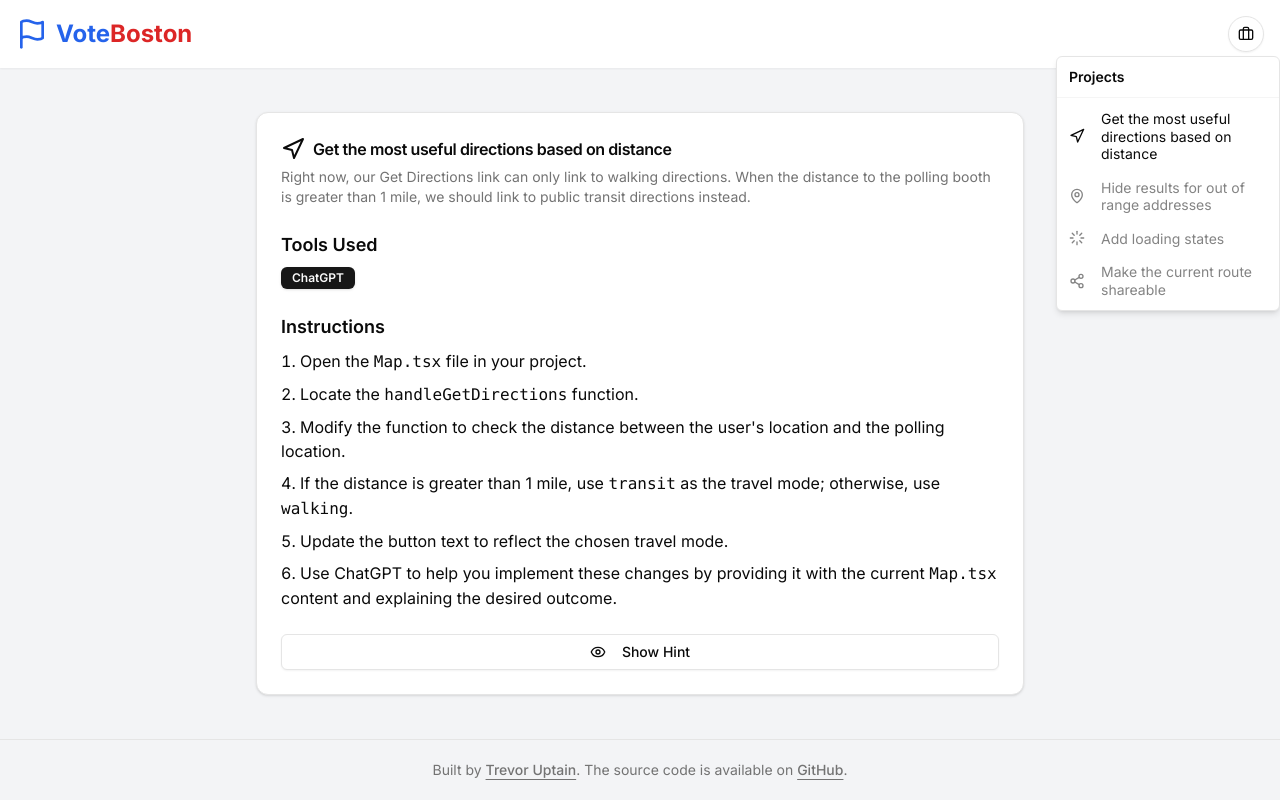
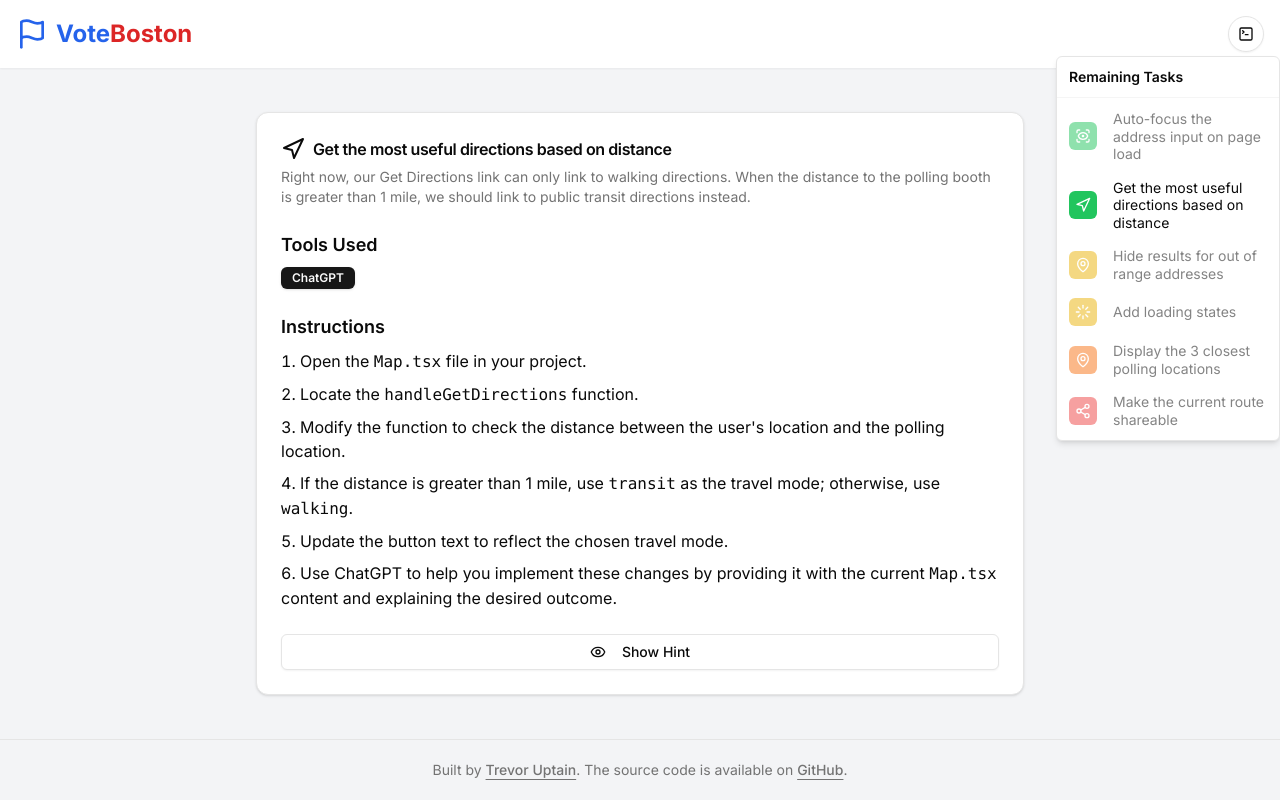
Before and after one commit to trevoruptain/vote-boston, a Next.js app: page /projects/get-the-most-useful-directions-based-on-distance in a window 1280 px wide. Both pictures are taken after a click on the button "Open projects". Built offline with nearby package versions, Linux system fonts and the light colour scheme.

Commit message:
Add a few more project ideas with difficulty levels

```diff
--- a/app/components/ProjectListDropdown.tsx
+++ b/app/components/ProjectListDropdown.tsx
@@ -7,48 +7,90 @@ import {
   DropdownMenuSeparator,
   DropdownMenuTrigger,
 } from "@/components/ui/dropdown-menu";
-import { Briefcase, Loader, MapPin, Navigation, Share2 } from "lucide-react";
+import {
+  Loader,
+  MapPin,
+  Navigation,
+  ScanEye,
+  Share2,
+  SquareTerminal,
+} from "lucide-react";
 import Link from "next/link";
 
 const projects = [
   {
     id: 1,
+    title: "Auto-focus the address input on page load",
+    href: "/projects/auto-focus-the-address-input-on-page-load",
+    icon: <ScanEye className="h-4 w-4 flex-shrink-0" />,
+    disabled: true,
+    difficulty: "easy",
+  },
+  {
+    id: 2,
     title: "Get the most useful directions based on distance",
     href: "/projects/get-the-most-useful-directions-based-on-distance",
     icon: <Navigation className="h-4 w-4 flex-shrink-0" />,
+    difficulty: "easy",
   },
   {
-    id: 2,
+    id: 3,
     title: "Hide results for out of range addresses",
     href: "/projects/hide-results-for-out-of-range-addresses",
     icon: <MapPin className="h-4 w-4 flex-shrink-0" />,
     disabled: true,
+    difficulty: "medium",
   },
   {
-    id: 3,
+    id: 4,
     title: "Add loading states",
     icon: <Loader className="h-4 w-4 flex-shrink-0" />,
     disabled: true,
+    difficulty: "medium",
   },
   {
-    id: 4,
+    id: 5,
+    title: "Display the 3 closest polling locations",
+    href: "/projects/show-options-for-the-3-nearest-polling-places",
+    icon: <MapPin className="h-4 w-4 flex-shrink-0" />,
+    disabled: true,
+    difficulty: "hard",
+  },
+  {
+    id: 6,
     title: "Make the current route shareable",
     icon: <Share2 className="h-4 w-4 flex-shrink-0" />,
     disabled: true,
+    difficulty: "expert",
   },
 ];
 
 export default function ProjectListDropdown() {
+  const getDifficultyColor = (difficulty: string) => {
+    switch (difficulty) {
+      case "easy":
+        return "bg-green-500";
+      case "medium":
+        return "bg-yellow-500";
+      case "hard":
+        return "bg-orange-500";
+      case "expert":
+        return "bg-red-500";
+      default:
+        return "bg-gray-500";
+    }
+  };
+
   return (
     <DropdownMenu>
       <DropdownMenuTrigger asChild>
         <Button variant="outline" size="icon" className="rounded-full">
-          <Briefcase className="h-4 w-4" />
+          <SquareTerminal className="h-4 w-4" />
           <span className="sr-only">Open projects</span>
         </Button>
       </DropdownMenuTrigger>
       <DropdownMenuContent className="w-56">
-        <DropdownMenuLabel>Projects</DropdownMenuLabel>
+        <DropdownMenuLabel>Remaining Tasks</DropdownMenuLabel>
         <DropdownMenuSeparator />
         {projects.map((project) => (
           <DropdownMenuItem
@@ -58,7 +100,15 @@ export default function ProjectListDropdown() {
             disabled={project.disabled}
           >
             <Link href={project.href ?? ""}>
-              <div className="mr-2 flex-shrink-0">{project.icon}</div>
+              <div className="mr-2 flex flex-shrink-0 items-center">
+                <div
+                  className={`p-1.5 rounded-md ${getDifficultyColor(
+                    project.difficulty
+                  )}`}
+                >
+                  <div className="text-white">{project.icon}</div>
+                </div>
+              </div>
               <span className="text-sm leading-tight">{project.title}</span>
             </Link>
           </DropdownMenuItem>
```
